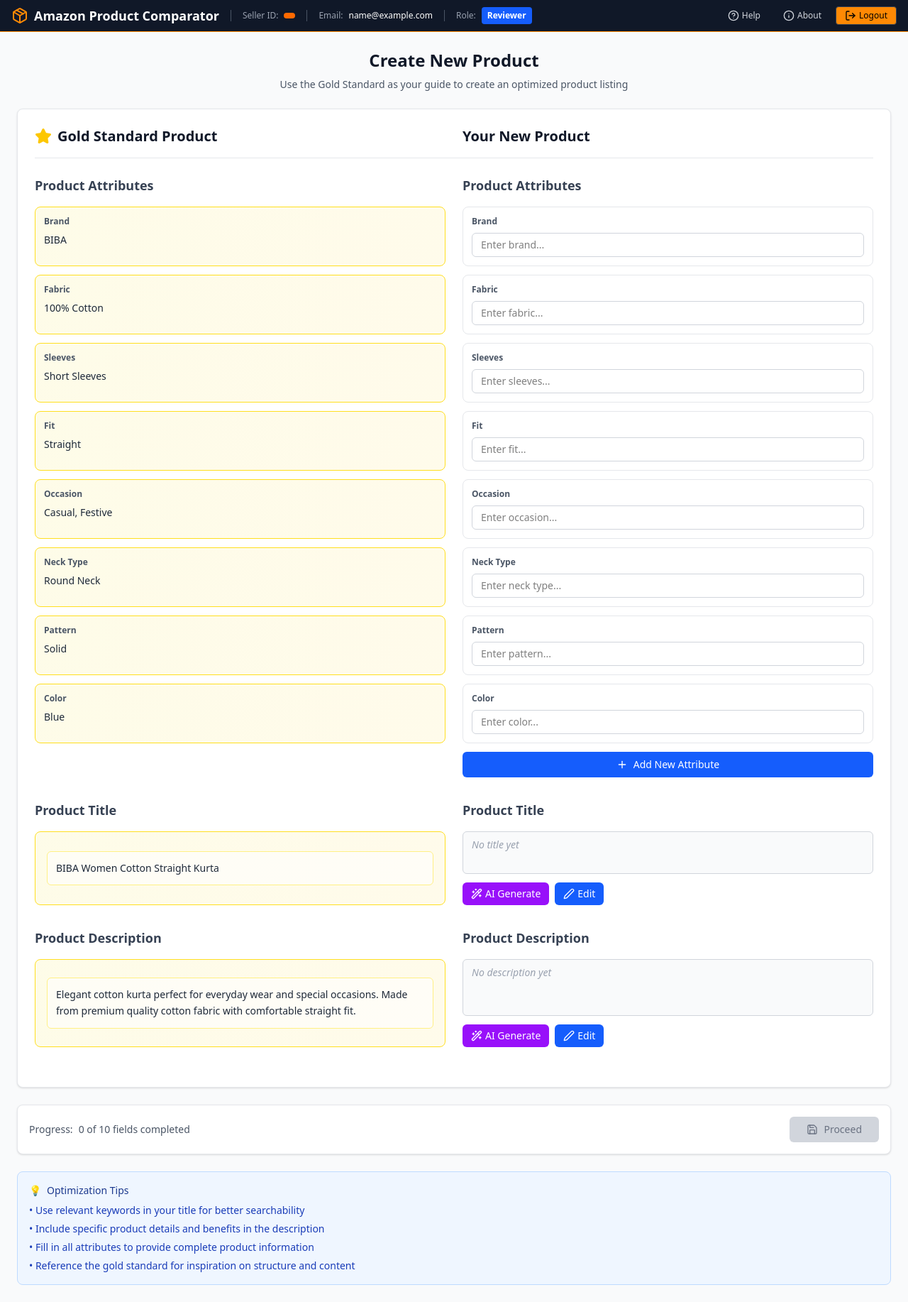
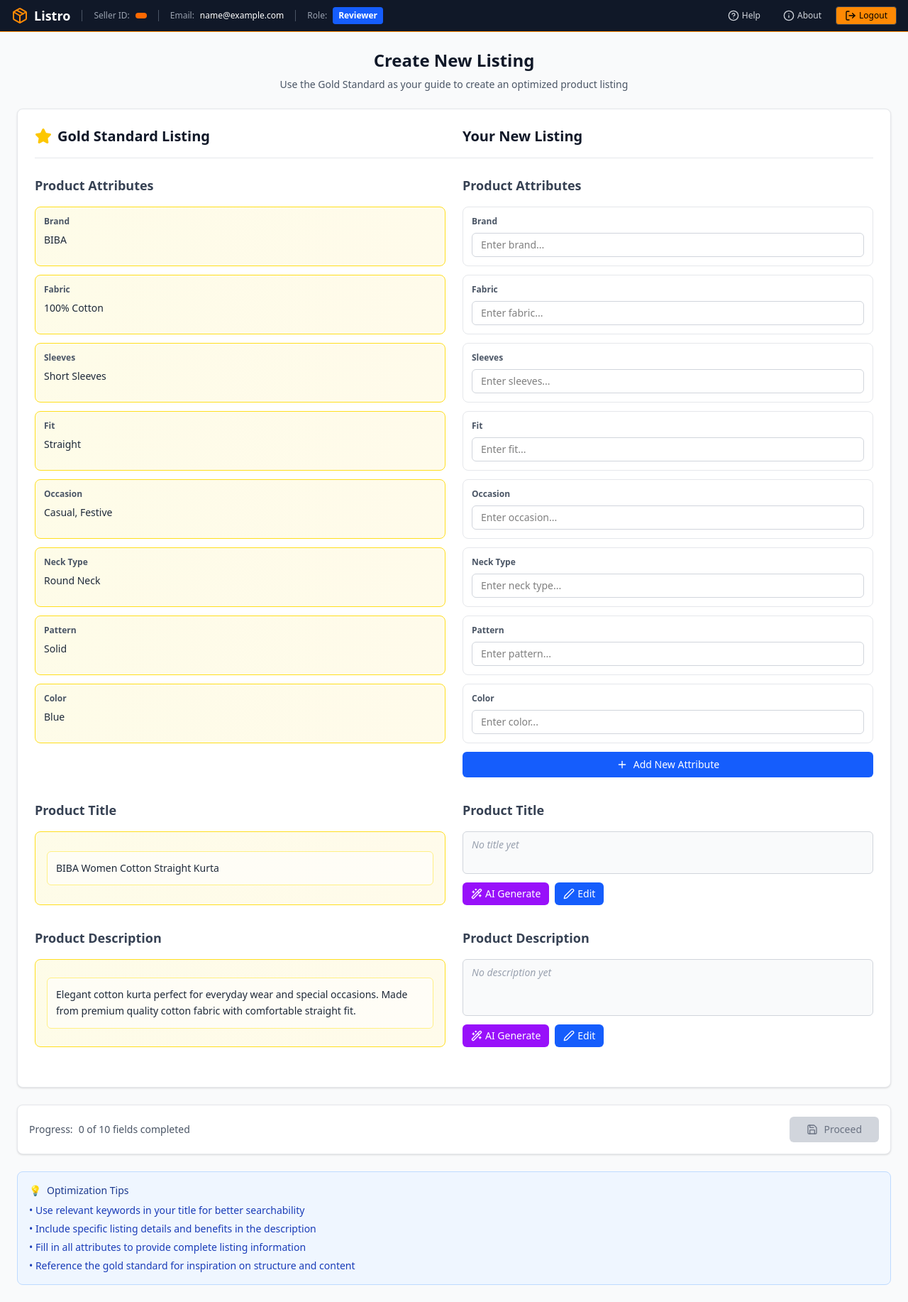
Before and after one commit to shubhamvasishta0305/AMZ-Final, a React (Vite) app: page /new-product in a window 1280 px wide. Shown: the whole page at 71% size. Built offline with nearby package versions, Linux system fonts and the light colour scheme; sample sign-in values are in the browser's storage.

Commit message:
Edited the seller id sheet format, changed the download sheet name, changed the name from product to listing

```diff
--- a/src/components/GoldStandardPanel.jsx
+++ b/src/components/GoldStandardPanel.jsx
@@ -110,7 +110,7 @@ const GoldStandardPanel = ({ product = {} }) => {
         {/* Header */}
         <div className="p-4 border-b border-gray-200 flex-shrink-0">
           <div className="flex items-center justify-between">
-            <h3 className="text-lg font-semibold text-gray-900">Gold Standard Product</h3>
+            <h3 className="text-lg font-semibold text-gray-900">Gold Standard Listing</h3>
             {product.amazonUrl && (
               <a
                 href={product.amazonUrl}
@@ -313,7 +313,7 @@ const GoldStandardPanel = ({ product = {} }) => {
     <div className="bg-white rounded-lg shadow-lg border border-gray-200 h-full">
       <div className="p-4 border-b border-gray-200">
         <div className="flex items-center justify-between">
-          <h3 className="text-lg font-semibold text-gray-900">Gold Standard Product</h3>
+          <h3 className="text-lg font-semibold text-gray-900">Gold Standard Listing</h3>
           {product.amazonUrl && (
             <a
               href={product.amazonUrl}
--- a/src/components/Navbar.jsx
+++ b/src/components/Navbar.jsx
@@ -57,7 +57,7 @@ const Navbar = () => {
           <div className="flex items-center space-x-2 cursor-pointer" onClick={handleHomeClick}>
             <Package className="h-6 w-6 text-orange-400" />
             <h1 className="text-lg font-bold text-white hover:text-orange-400 transition-colors">
-              Amazon Product Comparator
+              Listro
             </h1>
           </div>
 
--- a/src/components/Navbar2.jsx
+++ b/src/components/Navbar2.jsx
@@ -20,7 +20,7 @@ const Navbar = () => {
           <div className="flex items-center space-x-2 cursor-pointer" onClick={handleHomeClick}>
             <Package className="h-6 w-6 text-orange-400" />
             <h1 className="text-lg font-bold text-white hover:text-orange-400 transition-colors">
-              Amazon Product Comparator
+              Listro
             </h1>
           </div>
 
--- a/src/pages/ComparisonSetupPage.jsx
+++ b/src/pages/ComparisonSetupPage.jsx
@@ -331,7 +331,7 @@ const ComparisonSetupPage = () => {
 
         {/* Filter Bar */}
         <div className="bg-white rounded-lg shadow-sm border border-gray-200 p-4 mb-6">
-          <h3 className="text-sm font-semibold text-gray-700 mb-3">Filter Products</h3>
+          <h3 className="text-sm font-semibold text-gray-700 mb-3">Filter Listings</h3>
           <div className="grid grid-cols-1 md:grid-cols-4 gap-4">
             {filterColumns.map((column) => (
               <div key={column} className="relative">
@@ -373,9 +373,9 @@ const ComparisonSetupPage = () => {
                 {!areAllFiltersSelected() ? (
                   <span className="text-amber-600">⚠ Please select all filters</span>
                 ) : filteredProducts.length > 0 ? (
-                  <span className="text-green-600">✓ {filteredProducts.length} product(s) available (will re-fetch latest data)</span>
+                  <span className="text-green-600">✓ {filteredProducts.length} listing(s) available (will re-fetch latest data)</span>
                 ) : (
-                  <span className="text-red-600">⚠ No products match current filters</span>
+                  <span className="text-red-600">⚠ No listings match current filters</span>
                 )}
               </div>
 
@@ -425,7 +425,7 @@ const ComparisonSetupPage = () => {
               <div className="text-center">
                 <h2 className="text-xl font-bold text-gray-900 mb-1">Gold Standard</h2>
                 <p className="text-gray-600 text-sm">
-                  Reference product that serves as the benchmark for optimization
+                  Reference listing that serves as the benchmark for optimization
                 </p>
                 {loadedProduct.scrapedData && (
                   <div className="mt-2 inline-flex items-center space-x-2 bg-green-50 text-green-700 px-3 py-1 rounded-full text-xs font-medium">
@@ -456,7 +456,7 @@ const ComparisonSetupPage = () => {
                       }`}
                   >
                     <Edit3 className="h-4 w-4" />
-                    <span>Edit Existing Product</span>
+                    <span>Edit Existing Listing</span>
                   </button>
 
                   <button
--- a/src/pages/DataSelectionPage.jsx
+++ b/src/pages/DataSelectionPage.jsx
@@ -107,8 +107,9 @@ const DataSelectionPage = () => {
     const blob = new Blob([csvContent], { type: 'text/csv' });
     const url = window.URL.createObjectURL(blob);
     const a = document.createElement('a');
+    const todayDate = new Date().toISOString().split('T')[0];
     a.href = url;
-    a.download = `${selectedSeller}_raw_data.csv`;
+    a.download = `${selectedSeller}_${todayDate}_raw_data.csv`;
     a.click();
     window.URL.revokeObjectURL(url);
   };
@@ -121,7 +122,7 @@ const DataSelectionPage = () => {
           <div className="text-center space-y-3">
             <h1 className="text-2xl font-bold text-gray-900">Select Seller Data</h1>
             <p className="text-base text-gray-600 max-w-2xl mx-auto">
-              Choose a seller ID to load their product data and begin the optimization process.
+              Choose a seller ID to load their listing data and begin the optimization process.
             </p>
           </div>
 
@@ -207,10 +208,10 @@ const DataSelectionPage = () => {
             >
               <div className="p-4 border-b border-gray-200">
                 <h3 className="text-base font-semibold text-gray-900">
-                  Product Data for {selectedSeller}
+                  Listing Data for {selectedSeller}
                 </h3>
                 <p className="text-gray-600 mt-1 text-sm">
-                  Found {rawFilteredData.length} products
+                  Found {rawFilteredData.length} listings
                 </p>
               </div>
 
@@ -339,7 +340,7 @@ const DataSelectionPage = () => {
                   1
                 </div>
                 <h3 className="font-semibold text-gray-900 mb-2 text-sm">Select Data</h3>
-                <p className="text-gray-600 text-xs">Choose your seller ID to load all your product data for analysis</p>
+                <p className="text-gray-600 text-xs">Choose your seller ID to load all your listing data for analysis</p>
               </div>
 
               <div className="text-center p-4 bg-green-50 rounded-lg">
@@ -355,7 +356,7 @@ const DataSelectionPage = () => {
                   3
                 </div>
                 <h3 className="font-semibold text-gray-900 mb-2 text-sm">AI Optimization</h3>
-                <p className="text-gray-600 text-xs">Use AI tools to enhance titles, descriptions, and generate better product images</p>
+                <p className="text-gray-600 text-xs">Use AI tools to enhance titles, descriptions, and generate better product listing images</p>
               </div>
 
               <div className="text-center p-4 bg-orange-50 rounded-lg">
--- a/src/pages/FinalPage.jsx
+++ b/src/pages/FinalPage.jsx
@@ -744,8 +744,8 @@ const FinalPage = () => {
 
       <div className="bg-[#232f3e] text-white px-4 py-2 mb-4">
         <div className="max-w-7xl mx-auto">
-          <div className="text-sm">
-            Similar Product Analysis
+          <div className="text-lg text-center">
+            Final Preview
           </div>
         </div>
       </div>
--- a/src/pages/LoginPage.jsx
+++ b/src/pages/LoginPage.jsx
@@ -12,9 +12,9 @@ const LoginPage = () => {
                 <div className="bg-white rounded-2xl shadow-lg p-10 w-110 h-96">
                     <div className="text-center mb-6">
                         <div className="inline-flex items-center mb-5">
-                            <div className="ml-2 text-orange-600 text-2xl font-bold">COMPARATOR</div>
+                            <div className="ml-2 text-orange-600 text-3xl font-bold">Listro</div>
                         </div>
-                        <h2 className="text-3xl font-bold text-gray-900 p-2">Welcome to Amazon Product Comparator</h2>
+                        <h2 className="text-3xl font-bold text-gray-900 p-2">Welcome to Listro</h2>
                         <div className="mt-4 flex items-center justify-center">
                             <p className="text-gray-600 mt-2">Please sign in to continue.</p>
                         </div>
--- a/src/pages/NewProductCreationPage.jsx
+++ b/src/pages/NewProductCreationPage.jsx
@@ -385,7 +385,7 @@ const NewProductCreationPage = () => {
       <div className="max-w-7xl mx-auto px-4 md:px-6 py-6">
         {/* Page Header */}
         <div className="text-center mb-6">
-          <h1 className="text-2xl font-bold text-gray-900 mb-2">Create New Product</h1>
+          <h1 className="text-2xl font-bold text-gray-900 mb-2">Create New Listing</h1>
           <p className="text-sm text-gray-600">
             Use the Gold Standard as your guide to create an optimized product listing
           </p>
@@ -399,11 +399,11 @@ const NewProductCreationPage = () => {
             {/* Left Column Header */}
             <div className="flex items-center gap-2">
               <Star className="h-6 w-6 fill-yellow-400 text-yellow-400" />
-              <h2 className="text-xl font-semibold text-gray-900">Gold Standard Product</h2>
+              <h2 className="text-xl font-semibold text-gray-900">Gold Standard Listing</h2>
             </div>
             {/* Right Column Header */}
             <div>
-              <h2 className="text-xl font-semibold text-gray-900">Your New Product</h2>
+              <h2 className="text-xl font-semibold text-gray-900">Your New Listing</h2>
             </div>
           </div>
 
@@ -841,8 +841,8 @@ const NewProductCreationPage = () => {
           </h4>
           <ul className="text-sm text-blue-800 space-y-1.5">
             <li>• Use relevant keywords in your title for better searchability</li>
-            <li>• Include specific product details and benefits in the description</li>
-            <li>• Fill in all attributes to provide complete product information</li>
+            <li>• Include specific listing details and benefits in the description</li>
+            <li>• Fill in all attributes to provide complete listing information</li>
             <li>• Reference the gold standard for inspiration on structure and content</li>
           </ul>
         </div>
```
